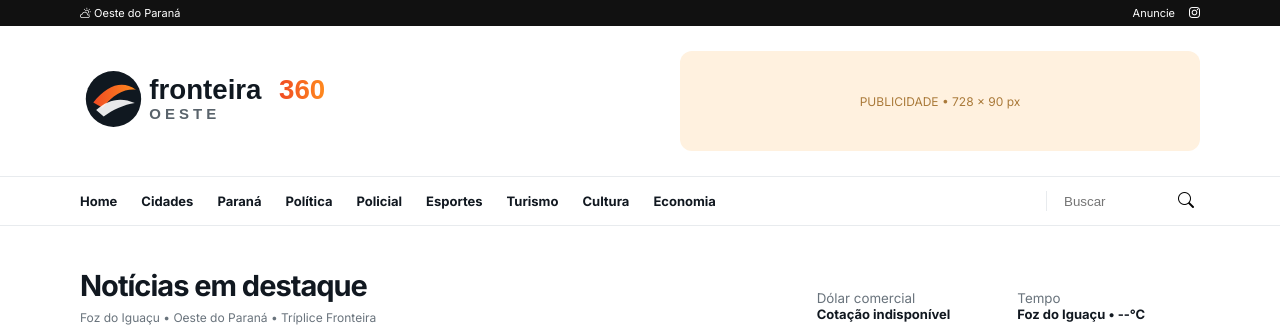
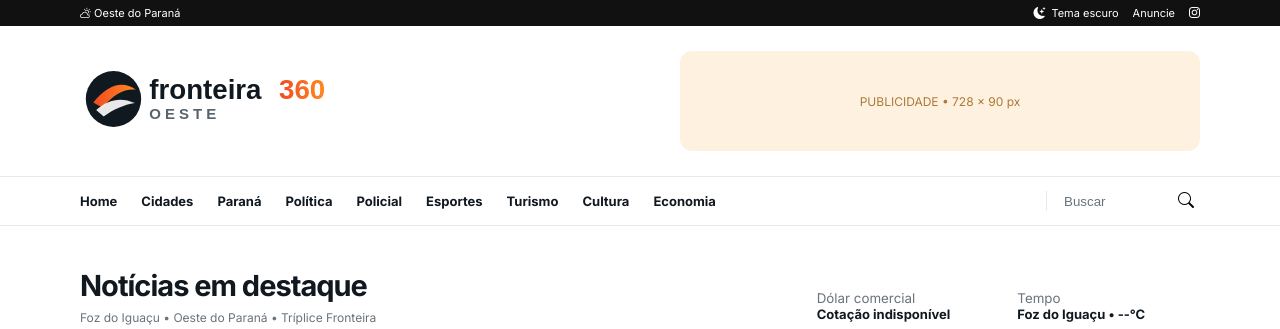
Before and after one commit to Hunter954/Fronteira360Oeste, a Flask app: page / in a window 1280 px wide. Shown: the top 329 px of the page. Run offline with Flask 3, Linux system fonts and the light colour scheme; data comes from the database, SQL or seed files in the repository; parts of the project's set-up code (start-up, migrations or seed data) failed here and were passed over.

Commit message:
Add files via upload

```diff
--- a/app/static/css/site.css
+++ b/app/static/css/site.css
@@ -39,3 +39,18 @@
   .footer-grid p{margin-left:auto;margin-right:auto}
   .footer-social{justify-content:center}
 }
+
+
+/* Tema claro e escuro */
+:root{color-scheme:light;--page:#ffffff;--surface:#ffffff;--surface-alt:#f6f6f6;--surface-soft:#f7f7f7;--field:#ffffff;--article:#28313a;--shadow:rgba(17,24,32,.04);--social-bg:#f4f4f4}
+:root[data-theme="dark"]{color-scheme:dark;--ink:#f2f5f7;--muted:#aab3bb;--line:#303840;--soft:#35281f;--page:#11161b;--surface:#171d23;--surface-alt:#1d242b;--surface-soft:#1d242b;--field:#202830;--article:#dce2e7;--shadow:rgba(0,0,0,.24);--social-bg:#242d35}
+html,body,.main-nav,.site-footer,.brand-row,.main-content{transition:background-color .22s ease,color .22s ease,border-color .22s ease}
+body{background:var(--page)}.main-nav,.site-footer{background:var(--surface)}
+.nav-inner input,.newsletter input,.search-form-modern input{background:var(--field);color:var(--ink)}
+.nav-inner input::placeholder,.newsletter input::placeholder,.search-form-modern input::placeholder{color:var(--muted)}
+.newsletter{background:var(--surface-alt)}.footer-social a{background:var(--social-bg)}.story-row__image img{background:var(--surface-alt)}.listing-empty{background:var(--surface-soft)}
+.search-form-modern{background:var(--surface);box-shadow:0 10px 30px var(--shadow)}.article-content{color:var(--article)}
+.theme-toggle{display:inline-flex;align-items:center;gap:6px;border:0;background:transparent;color:#fff;font:inherit;cursor:pointer;padding:0;white-space:nowrap}.theme-toggle:hover{color:#ffb198}.theme-toggle i{font-size:12px}
+:root[data-theme="dark"] .brand img,:root[data-theme="dark"] .site-footer img{filter:brightness(0) invert(1)}
+:root[data-theme="dark"] .header-ad,:root[data-theme="dark"] .inline-ad,:root[data-theme="dark"] .wide-ad,:root[data-theme="dark"] .sidebar-ad{color:#d8ad7b}
+@media(max-width:620px){.utility__actions{gap:10px!important}.theme-toggle span{display:none}.theme-toggle i{font-size:14px}:root[data-theme="dark"] .nav-links{background:var(--surface)!important;border-color:var(--line)!important}}
--- a/app/static/js/site.js
+++ b/app/static/js/site.js
@@ -1,4 +1,25 @@
 document.addEventListener('DOMContentLoaded', () => {
+  const themeToggle = document.querySelector('.theme-toggle');
+  const root = document.documentElement;
+
+  const applyThemeButton = () => {
+    if (!themeToggle) return;
+    const isDark = root.dataset.theme === 'dark';
+    const icon = themeToggle.querySelector('i');
+    const label = themeToggle.querySelector('span');
+    themeToggle.setAttribute('aria-label', isDark ? 'Ativar tema claro' : 'Ativar tema escuro');
+    themeToggle.setAttribute('title', isDark ? 'Ativar tema claro' : 'Ativar tema escuro');
+    if (icon) icon.className = isDark ? 'bi bi-sun-fill' : 'bi bi-moon-stars-fill';
+    if (label) label.textContent = isDark ? 'Tema claro' : 'Tema escuro';
+  };
+
+  applyThemeButton();
+  themeToggle?.addEventListener('click', () => {
+    const nextTheme = root.dataset.theme === 'dark' ? 'light' : 'dark';
+    root.dataset.theme = nextTheme;
+    try { localStorage.setItem('fronteira-theme', nextTheme); } catch (error) {}
+    applyThemeButton();
+  });
   const menuButton = document.querySelector('.nav-toggle');
   const navLinks = document.querySelector('.nav-links');
 
@@ -13,8 +34,8 @@
       navLinks.style.flexDirection = 'column';
       navLinks.style.alignItems = 'flex-start';
       navLinks.style.padding = '18px';
-      navLinks.style.background = '#fff';
-      navLinks.style.borderBottom = '1px solid #e8ebee';
+      navLinks.style.background = 'var(--surface)';
+      navLinks.style.borderBottom = '1px solid var(--line)';
     });
   }
 
--- a/app/templates/base.html
+++ b/app/templates/base.html
@@ -8,13 +8,14 @@
   {% if favicon_url %}<link rel="icon" href="{{ favicon_url }}">{% endif %}
   <meta property="og:locale" content="pt_BR"><meta property="og:site_name" content="{{ site_name_value }}"><meta property="og:title" content="{{ meta_title or site_name_value }}"><meta property="og:description" content="{{ meta_description or '' }}"><meta property="og:type" content="{{ meta_type or 'website' }}"><meta property="og:url" content="{{ meta_url or request.url }}">{% if meta_image %}<meta property="og:image" content="{{ meta_image }}">{% endif %}
   <meta name="twitter:card" content="summary_large_image">
+  <script>(function(){try{var t=localStorage.getItem('fronteira-theme');if(t==='dark'||t==='light')document.documentElement.dataset.theme=t;else if(window.matchMedia&&window.matchMedia('(prefers-color-scheme: dark)').matches)document.documentElement.dataset.theme='dark';}catch(e){}})();</script>
   <link rel="preconnect" href="https://fonts.googleapis.com"><link rel="preconnect" href="https://fonts.gstatic.com" crossorigin><link href="https://fonts.googleapis.com/css2?family=Inter:wght@400;500;600;700;800&display=swap" rel="stylesheet">
   <link rel="stylesheet" href="https://cdn.jsdelivr.net/npm/bootstrap-icons@1.11.3/font/bootstrap-icons.min.css"><link rel="stylesheet" href="{{ url_for('static', filename='css/site.css') }}">
   {% if google_analytics_id %}<script async src="https://www.googletagmanager.com/gtag/js?id={{ google_analytics_id }}"></script><script>window.dataLayer=window.dataLayer||[];function gtag(){dataLayer.push(arguments)}gtag('js',new Date());gtag('config','{{ google_analytics_id }}');</script>{% endif %}
 </head>
 <body>
 <header class="site-header">
-  <div class="utility"><div class="shell utility__inner"><span><i class="bi bi-cloud-sun"></i> Oeste do Paraná</span><div><a href="{{ footer_links.contact.url or '#' }}">Anuncie</a>{% for key,link in social_links.items() %}{% if link %}<a href="{{ link }}" target="_blank" rel="noopener" aria-label="{{ key }}"><i class="bi bi-{{ 'twitter-x' if key=='x' else key }}"></i></a>{% endif %}{% endfor %}</div></div></div>
+  <div class="utility"><div class="shell utility__inner"><span><i class="bi bi-cloud-sun"></i> Oeste do Paraná</span><div class="utility__actions"><button class="theme-toggle" type="button" aria-label="Ativar tema escuro" title="Mudar tema"><i class="bi bi-moon-stars-fill" aria-hidden="true"></i><span>Tema escuro</span></button><a href="{{ footer_links.contact.url or '#' }}">Anuncie</a>{% for key,link in social_links.items() %}{% if link %}<a href="{{ link }}" target="_blank" rel="noopener" aria-label="{{ key }}"><i class="bi bi-{{ 'twitter-x' if key=='x' else key }}"></i></a>{% endif %}{% endfor %}</div></div></div>
   <div class="shell brand-row"><a class="brand" href="{{ url_for('site.home') }}"><img src="{{ logo_url or url_for('static', filename='img/logo-fronteira360.svg') }}" alt="{{ site_name_value }}"></a><div class="header-ad">{{ ad_header|safe if ad_header else '<span>PUBLICIDADE • 728 × 90 px</span>'|safe }}</div></div>
   {% block mobile_market %}{% endblock %}
   <nav class="main-nav"><div class="shell nav-inner"><button class="nav-toggle" type="button" aria-label="Abrir menu"><i class="bi bi-list"></i></button><div class="nav-links"><a href="{{ url_for('site.home') }}">Home</a>{% for cat in nav_categories[:9] %}<a href="{{ url_for('site.category', slug=cat.slug) }}">{{ cat.name }}</a>{% endfor %}</div><form action="{{ url_for('site.search') }}" method="get"><input name="q" placeholder="Buscar"><button aria-label="Buscar"><i class="bi bi-search"></i></button></form></div></nav>
```
